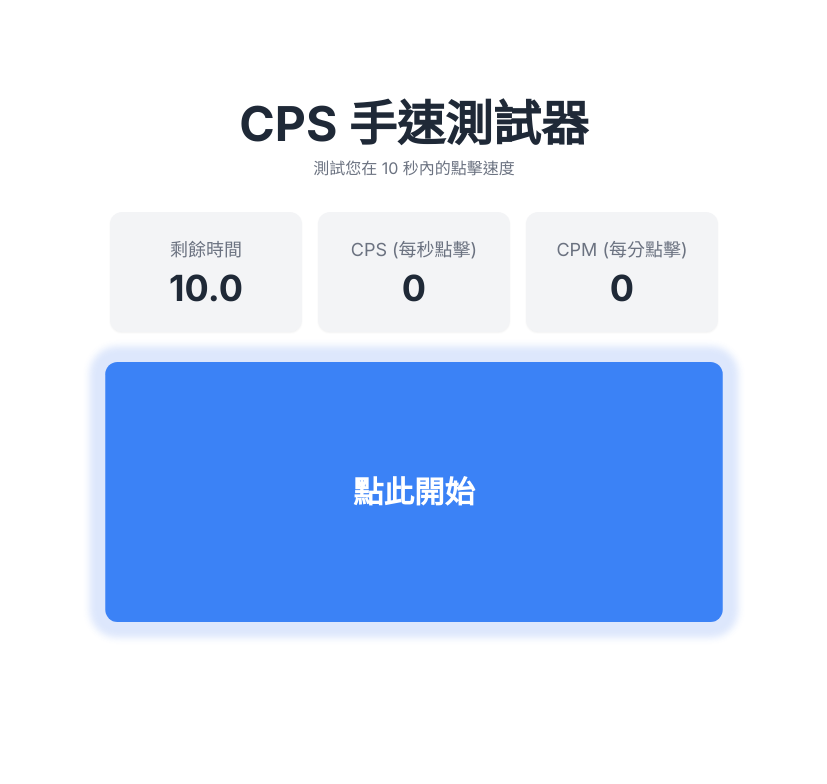
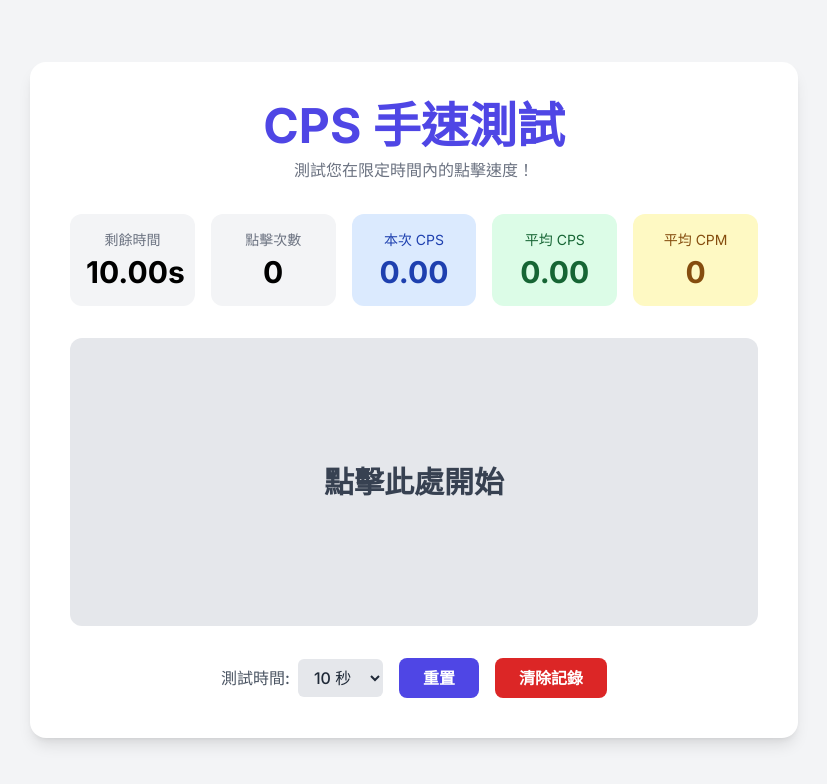
Before and after one commit to Latonm/CPS, a plain HTML site: page index.html in a window 1280 px wide. Shown: the whole page, without its empty margins (226-1053 px from the left). Drawn offline with nearby package versions, Linux system fonts and the light colour scheme.

Commit message:
Update index.html

```diff
--- a/index.html
+++ b/index.html
@@ -3,7 +3,7 @@
 <head>
     <meta charset="UTF-8">
     <meta name="viewport" content="width=device-width, initial-scale=1.0">
-    <title>CPS & CPM 手速測試器</title>
+    <title>CPS 手速測試</title>
     <script src="https://cdn.tailwindcss.com"></script>
     <link rel="preconnect" href="https://fonts.googleapis.com">
     <link rel="preconnect" href="https://fonts.gstatic.com" crossorigin>
@@ -18,104 +18,163 @@
             -ms-user-select: none; /* IE 10+ */
             user-select: none; /* Standard syntax */
         }
-        .pulsate {
-            animation: pulsate 1.5s infinite;
-        }
-        @keyframes pulsate {
-            0% { transform: scale(1); box-shadow: 0 0 0 0 rgba(37, 99, 235, 0.7); }
-            70% { transform: scale(1.02); box-shadow: 0 0 10px 20px rgba(37, 99, 235, 0); }
-            100% { transform: scale(1); box-shadow: 0 0 0 0 rgba(37, 99, 235, 0); }
+        .stat-card {
+            background-color: #f3f4f6;
+            padding: 1rem;
+            border-radius: 0.75rem;
+            text-align: center;
         }
     </style>
 </head>
-<body class="bg-white text-gray-800 flex items-center justify-center min-h-screen">
+<body class="bg-gray-100 flex items-center justify-center min-h-screen p-4">
 
-    <div class="w-full max-w-2xl mx-auto p-4 md:p-8 text-center">
+    <div class="w-full max-w-3xl mx-auto bg-white p-6 md:p-10 rounded-2xl shadow-lg">
         <!-- 標題 -->
-        <h1 class="text-4xl md:text-5xl font-bold mb-2">CPS 手速測試器</h1>
-        <p class="text-gray-500 mb-8">測試您在 10 秒內的點擊速度</p>
+        <div class="text-center mb-8">
+            <h1 class="text-4xl md:text-5xl font-bold mb-2 text-indigo-600">CPS 手速測試</h1>
+            <p class="text-gray-500">測試您在限定時間內的點擊速度！</p>
+        </div>
 
         <!-- 數據顯示區域 -->
-        <div class="grid grid-cols-1 md:grid-cols-3 gap-4 mb-8">
-            <div class="bg-gray-100 p-6 rounded-xl shadow-sm">
-                <p class="text-lg text-gray-500 mb-1">剩餘時間</p>
-                <p id="timer" class="text-4xl font-bold">10.0</p>
+        <div class="grid grid-cols-2 md:grid-cols-5 gap-4 mb-8">
+            <div class="stat-card">
+                <p class="text-sm text-gray-500 mb-1">剩餘時間</p>
+                <p id="timer" class="text-3xl font-bold">10.00s</p>
             </div>
-            <div class="bg-gray-100 p-6 rounded-xl shadow-sm">
-                <p class="text-lg text-gray-500 mb-1">CPS (每秒點擊)</p>
-                <p id="cps" class="text-4xl font-bold">0</p>
+            <div class="stat-card">
+                <p class="text-sm text-gray-500 mb-1">點擊次數</p>
+                <p id="clicks-display" class="text-3xl font-bold">0</p>
             </div>
-            <div class="bg-gray-100 p-6 rounded-xl shadow-sm">
-                <p class="text-lg text-gray-500 mb-1">CPM (每分點擊)</p>
-                <p id="cpm" class="text-4xl font-bold">0</p>
+            <div class="stat-card bg-blue-100 text-blue-800">
+                <p class="text-sm mb-1">本次 CPS</p>
+                <p id="cps" class="text-3xl font-bold">0.00</p>
+            </div>
+            <div class="stat-card bg-green-100 text-green-800">
+                <p class="text-sm mb-1">平均 CPS</p>
+                <p id="avg-cps" class="text-3xl font-bold">0.00</p>
+            </div>
+            <div class="stat-card bg-yellow-100 text-yellow-800">
+                <p class="text-sm mb-1">平均 CPM</p>
+                <p id="avg-cpm" class="text-3xl font-bold">0</p>
             </div>
         </div>
 
         <!-- 點擊區域 -->
-        <div id="click-area" class="no-select bg-blue-500 text-white w-full h-64 rounded-xl flex items-center justify-center text-3xl font-bold cursor-pointer transition-all duration-200 ease-in-out shadow-lg">
-            <span id="click-area-text">點此開始</span>
+        <div id="click-area" class="no-select bg-gray-200 text-gray-700 w-full h-60 md:h-72 rounded-xl flex items-center justify-center text-2xl md:text-3xl font-bold cursor-pointer transition-colors duration-200">
+            <span id="click-area-text">點擊此處開始</span>
         </div>
 
-        <!-- 重設按鈕 -->
-        <button id="reset-button" class="mt-8 bg-gray-700 text-white font-bold py-3 px-8 rounded-lg hover:bg-gray-800 transition-colors duration-300 focus:outline-none focus:ring-4 focus:ring-gray-300">
-            重新開始
-        </button>
+        <!-- 控制項 -->
+        <div class="mt-8 flex flex-col md:flex-row items-center justify-center gap-4">
+            <div class="flex items-center gap-2">
+                <label for="duration-select" class="text-gray-600 font-medium">測試時間:</label>
+                <select id="duration-select" class="bg-gray-200 border-none rounded-md py-2 px-3 text-gray-800 font-medium focus:ring-2 focus:ring-indigo-500">
+                    <option value="5">5 秒</option>
+                    <option value="10" selected>10 秒</option>
+                    <option value="30">30 秒</option>
+                    <option value="60">60 秒</option>
+                </select>
+            </div>
+            <button id="reset-button" class="w-full md:w-auto bg-indigo-600 text-white font-bold py-2 px-6 rounded-lg hover:bg-indigo-700 transition-colors duration-300 focus:outline-none focus:ring-4 focus:ring-indigo-300">
+                重置
+            </button>
+            <button id="clear-history-button" class="w-full md:w-auto bg-red-600 text-white font-bold py-2 px-6 rounded-lg hover:bg-red-700 transition-colors duration-300 focus:outline-none focus:ring-4 focus:ring-red-300">
+                清除記錄
+            </button>
+        </div>
     </div>
 
     <script>
         // DOM 元素
         const timerEl = document.getElementById('timer');
+        const clicksDisplayEl = document.getElementById('clicks-display');
         const cpsEl = document.getElementById('cps');
-        const cpmEl = document.getElementById('cpm');
+        const avgCpsEl = document.getElementById('avg-cps');
+        const avgCpmEl = document.getElementById('avg-cpm');
         const clickAreaEl = document.getElementById('click-area');
         const clickAreaTextEl = document.getElementById('click-area-text');
         const resetButtonEl = document.getElementById('reset-button');
+        const durationSelectEl = document.getElementById('duration-select');
+        const clearHistoryButtonEl = document.getElementById('clear-history-button');
 
         // 遊戲狀態變數
         let clicks = 0;
         let testStartTime = 0;
-        let testDuration = 10; // 測試時長（秒）
+        let testDuration = 10;
         let isTesting = false;
         let timerInterval = null;
+        let history = [];
 
         // 初始化
         function initialize() {
-            clickAreaEl.classList.remove('bg-red-500', 'bg-gray-400');
-            clickAreaEl.classList.add('bg-blue-500', 'pulsate');
-            clickAreaTextEl.textContent = '點此開始';
-            resetButtonEl.style.visibility = 'hidden';
+            isTesting = false;
             clicks = 0;
-            isTesting = false;
             clearInterval(timerInterval);
-            timerEl.textContent = testDuration.toFixed(1);
-            cpsEl.textContent = '0';
-            cpmEl.textContent = '0';
+
+            testDuration = parseInt(durationSelectEl.value, 10);
+            timerEl.textContent = testDuration.toFixed(2) + 's';
+            clicksDisplayEl.textContent = '0';
+            cpsEl.textContent = '0.00';
+
+            clickAreaEl.classList.remove('bg-green-200', 'bg-red-200');
+            clickAreaEl.classList.add('bg-gray-200');
+            clickAreaTextEl.textContent = '點擊此處開始';
+
+            durationSelectEl.disabled = false;
+            resetButtonEl.textContent = '重置';
+
+            loadHistory();
+            calculateAverages();
+        }
+
+        // 從 localStorage 載入歷史紀錄
+        function loadHistory() {
+            const savedHistory = localStorage.getItem('cpsTestHistory');
+            history = savedHistory ? JSON.parse(savedHistory) : [];
+        }
+
+        // 儲存歷史紀錄到 localStorage
+        function saveHistory() {
+            localStorage.setItem('cpsTestHistory', JSON.stringify(history));
+        }
+
+        // 計算平均值
+        function calculateAverages() {
+            if (history.length === 0) {
+                avgCpsEl.textContent = '0.00';
+                avgCpmEl.textContent = '0';
+                return;
+            }
+            const totalCps = history.reduce((sum, record) => sum + record.cps, 0);
+            const totalCpm = history.reduce((sum, record) => sum + record.cpm, 0);
+            avgCpsEl.textContent = (totalCps / history.length).toFixed(2);
+            avgCpmEl.textContent = Math.round(totalCpm / history.length);
         }
 
         // 點擊事件處理
         clickAreaEl.addEventListener('click', () => {
-            if (!isTesting) {
+            if (isTesting) {
+                clicks++;
+                clicksDisplayEl.textContent = clicks;
+            } else {
                 startTest();
-            } else {
-                clicks++;
             }
         });
 
-        // 重設按鈕事件
-        resetButtonEl.addEventListener('click', initialize);
-
         // 開始測試
         function startTest() {
+            initialize(); // 重置狀態但保留歷史
             isTesting = true;
             clicks = 0;
             testStartTime = Date.now();
 
-            clickAreaEl.classList.remove('bg-blue-500', 'pulsate');
-            clickAreaEl.classList.add('bg-green-500');
+            clickAreaEl.classList.remove('bg-gray-200');
+            clickAreaEl.classList.add('bg-green-200');
             clickAreaTextEl.textContent = '點擊！';
-            resetButtonEl.style.visibility = 'hidden';
+            durationSelectEl.disabled = true;
+            resetButtonEl.textContent = '測試中...';
 
-            timerInterval = setInterval(updateTimer, 100);
+            timerInterval = setInterval(updateTimer, 50); // 提高更新頻率讓計時更平滑
         }
 
         // 更新計時器
@@ -124,7 +183,7 @@
             const remainingTime = testDuration - elapsedTime;
 
             if (remainingTime > 0) {
-                timerEl.textContent = remainingTime.toFixed(1);
+                timerEl.textContent = remainingTime.toFixed(2) + 's';
             } else {
                 endTest();
             }
@@ -135,19 +194,40 @@
             clearInterval(timerInterval);
             isTesting = false;
 
-            timerEl.textContent = '0.0';
-            clickAreaEl.classList.remove('bg-green-500');
-            clickAreaEl.classList.add('bg-red-500');
+            timerEl.textContent = '0.00s';
+            clickAreaEl.classList.remove('bg-green-200');
+            clickAreaEl.classList.add('bg-red-200');
             clickAreaTextEl.textContent = '時間到！';
+            durationSelectEl.disabled = false;
+            resetButtonEl.textContent = '重置';
 
             // 計算並顯示結果
-            const cps = (clicks / testDuration).toFixed(2);
-            const cpm = (clicks * (60 / testDuration)).toFixed(0);
-            cpsEl.textContent = cps;
-            cpmEl.textContent = cpm;
+            const cps = parseFloat((clicks / testDuration).toFixed(2));
+            const cpm = Math.round(cps * 60);
+            cpsEl.textContent = cps.toFixed(2);
 
-            resetButtonEl.style.visibility = 'visible';
+            // 儲存紀錄並更新平均值
+            history.push({ cps, cpm });
+            saveHistory();
+            calculateAverages();
         }
+
+        // 清除紀錄
+        function clearHistory() {
+            history = [];
+            localStorage.removeItem('cpsTestHistory');
+            calculateAverages(); // 更新顯示為 0
+        }
+
+        // 事件監聽器
+        resetButtonEl.addEventListener('click', startTest);
+        clearHistoryButtonEl.addEventListener('click', clearHistory);
+        durationSelectEl.addEventListener('change', () => {
+            if (!isTesting) {
+                 testDuration = parseInt(durationSelectEl.value, 10);
+                 timerEl.textContent = testDuration.toFixed(2) + 's';
+            }
+        });
 
         // 頁面載入時初始化
         window.onload = initialize;
```
